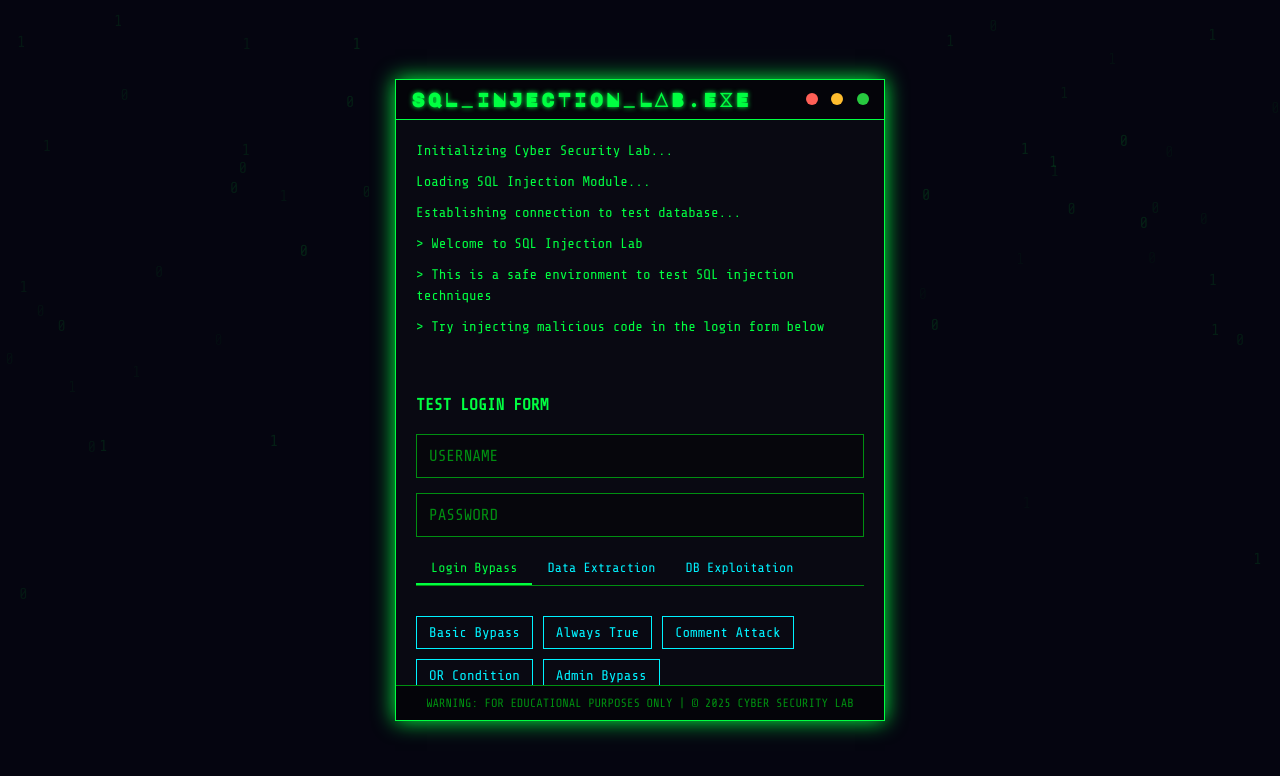
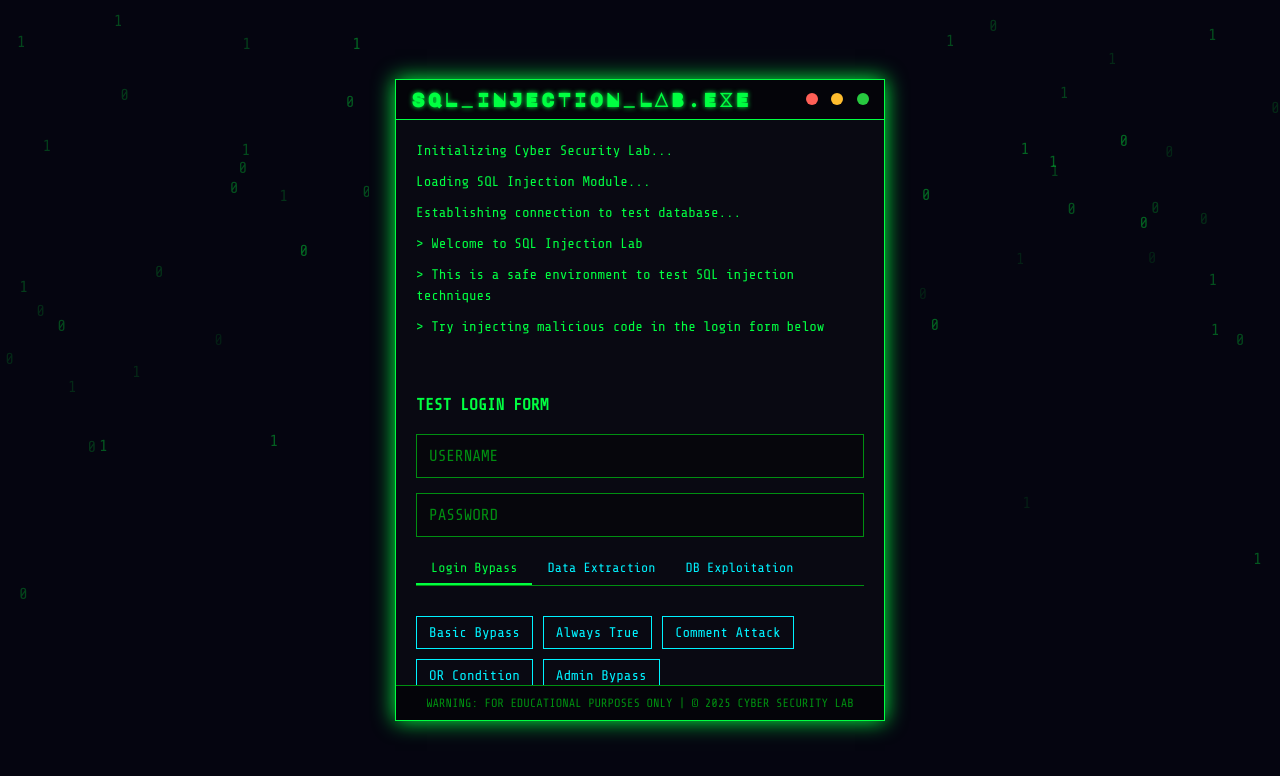
Before and after one commit to sh15935/friendly-challenge, a plain HTML site: page sqli-lab/index.html in a window 1280 px wide. Drawn offline with nearby package versions, Linux system fonts and the light colour scheme.

Commit message:
Update style.css

```diff
--- a/sqli-lab/style.css
+++ b/sqli-lab/style.css
@@ -34,7 +34,7 @@
 
   .binary-digit {
     position: absolute;
-    color: rgba(0, 255, 65, 0.3);
+    color:  rgb(0, 255, 64);
     font-size: 16px;
     animation: fall linear infinite;
     font-family: 'Share Tech Mono', monospace;
```
